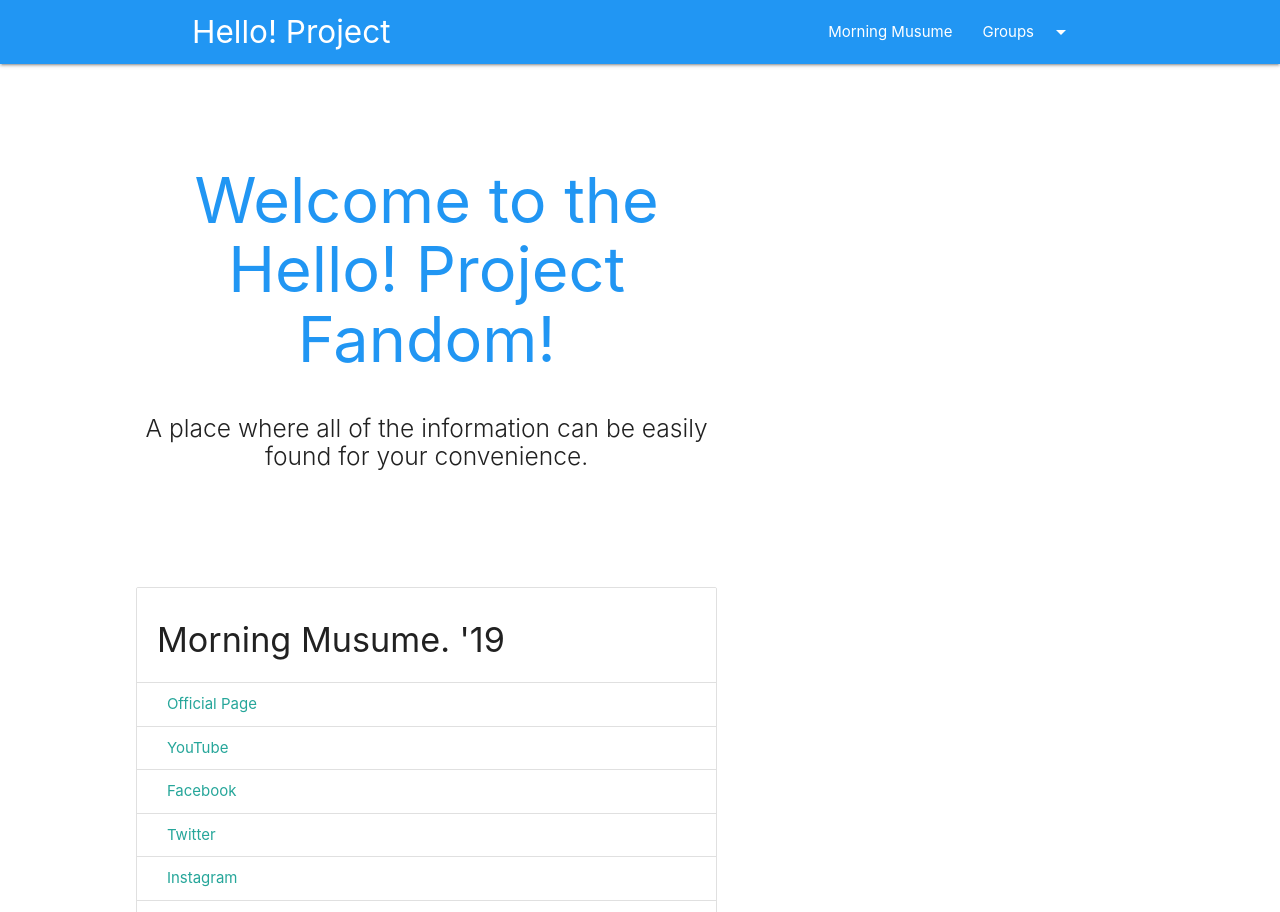
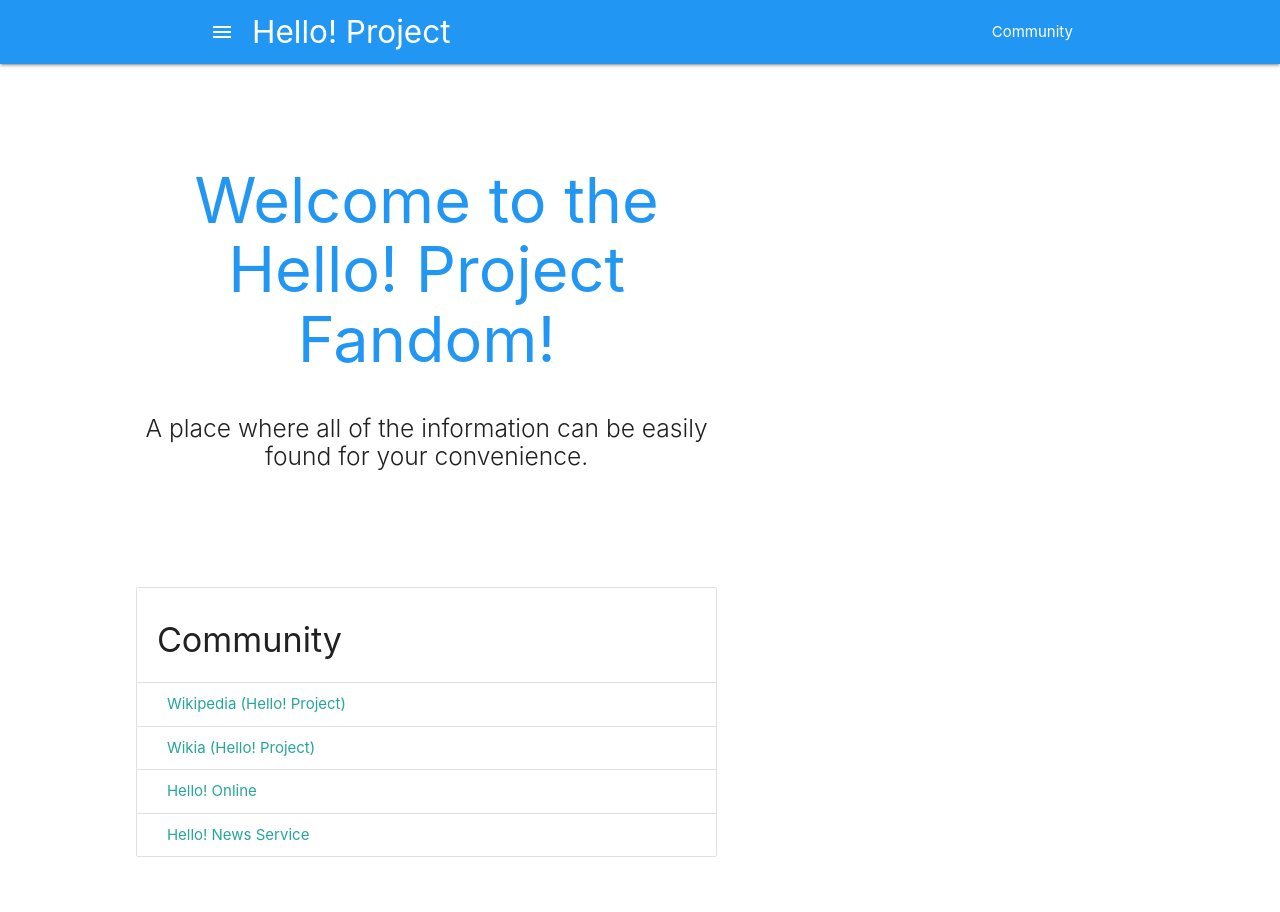
Before and after one commit to wly5/wly5.github.io, a plain HTML site: page hp_landing_page.html in a window 1280 px wide. Shown: the top 912 px of the page. Drawn offline with nearby package versions, Linux system fonts and the light colour scheme.

Commit message:
Signed-off-by: Winfield Ly <wly5@myseneca.ca>

```diff
--- a/hp_landing_page.html
+++ b/hp_landing_page.html
@@ -16,33 +16,20 @@
 		<!-- Scroll to Top button -->
 		<button onclick="topFunction()" id="myBtn" title="Go to top">Top</button>
 
-		<!-- Dropdown Structure -->
-		<ul id="groups" class="dropdown-content">
-			<li><a href="#morningmusume">Morning Musume</a></li>
-			<li><a href="#angerme">ANGERME</a></li>
-			<li><a href="#juicejuice">Juice=Juice</a></li>
-			<li><a href="#countrygirls">Country Girls</a></li>
-			<li><a href="#kobushifactory">Kobushi Factory</a></li>
-			<li><a href="#tsubakifactory">Tsubaki Factory</a></li>
-			<li><a href="#beyooooonds">BEYOOOOONDS</a></li>
-			<li><a href="#kenshuusei">Hello Pro Trainee</a></li>
-		</ul>
-
 		<!-- Navbar goes here -->
 		<nav class="blue">
 			<div class="nav-wrapper container">
+				<a href="#" data-target="slide-out" class="sidenav-trigger show-on-large"><i class="material-icons">menu</i></a>
 				<a href="#top" class="brand-logo">Hello! Project</a>
-				<a href="#" data-target="mobile-demo" class="sidenav-trigger"><i class="material-icons">menu</i></a>
-				<ul id="nav-mobile" class="right hide-on-med-and-down">
-					<li><a href="#morningmusume">Morning Musume</a></li>
-					<!-- Dropdown Trigger -->
-					<li><a class="dropdown-trigger" href="#" data-target="groups">Groups<i class="material-icons right">arrow_drop_down</i></a></li>
+				<ul class="right hide-on-med-and-down">
+					<li><a href="#community">Community</a></li>
 				</ul>
 			</div>
 		</nav>
 
 		<!-- Sidebar nav in mobile -->
-		<ul class="sidenav" id="mobile-demo">
+		<ul id="slide-out" class="sidenav">
+			<li><a href="#community">Community</a></li>
 			<li><a href="#morningmusume">Morning Musume</a></li>
 			<li><a href="#angerme">ANGERME</a></li>
 			<li><a href="#juicejuice">Juice=Juice</a></li>
@@ -69,6 +56,22 @@
 				</div>
 			</div>
 
+		</div>
+
+		<div class="row">
+			<div class="col s12 m4 l8">
+				<div id="community" class="section no-pad-bot">
+					<div class="container">
+						<ul class="collection with-header">
+							<li class="collection-header"><h4>Community</h4></li>
+							<a target="_blank" href="https://en.wikipedia.org/wiki/Hello!_Project" class="collection-item">Wikipedia (Hello! Project)</a>
+							<a target="_blank" href="http://helloproject.wikia.com/wiki/Hello!_Project" class="collection-item">Wikia (Hello! Project)</a>
+							<a target="_blank" href="http://www.hello-online.org/" class="collection-item">Hello! Online</a>
+							<a target="_blank" href="https://twitter.com/hipnewsservice" class="collection-item">Hello! News Service</a>
+						</ul>
+					</div>
+				</div>
+			</div>
 		</div>
 
 		<div class="row">
--- a/js/custom.js
+++ b/js/custom.js
@@ -1,6 +1,4 @@
 $(document).ready(function () {
-	$(".dropdown-trigger").dropdown();
-
 	$('.sidenav').sidenav();
 });
 
```
